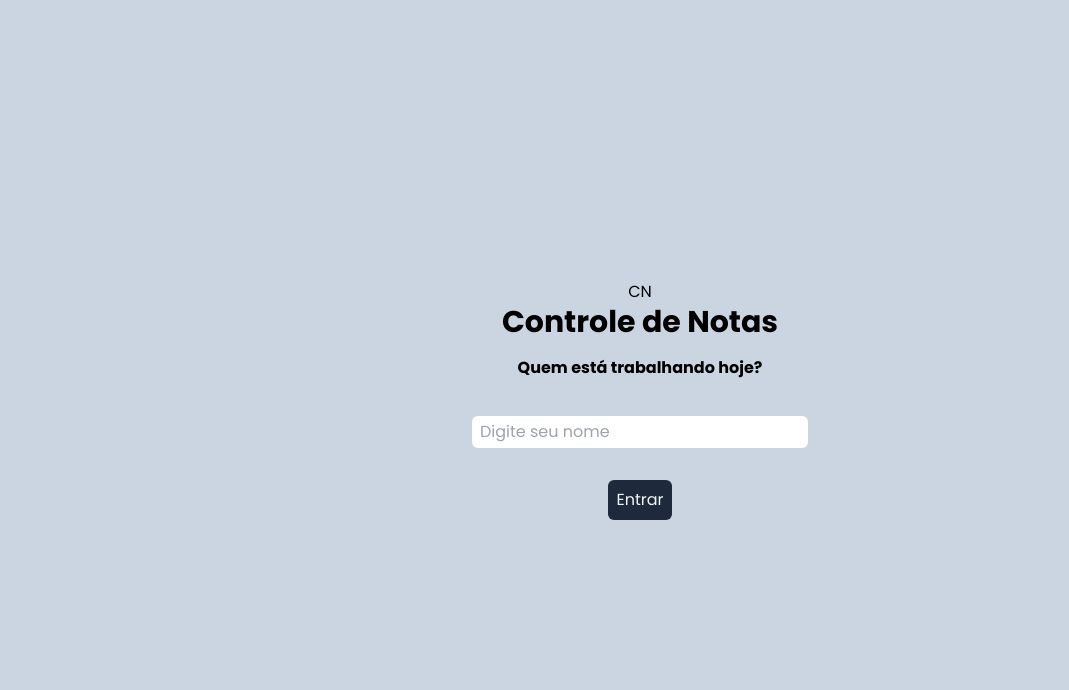
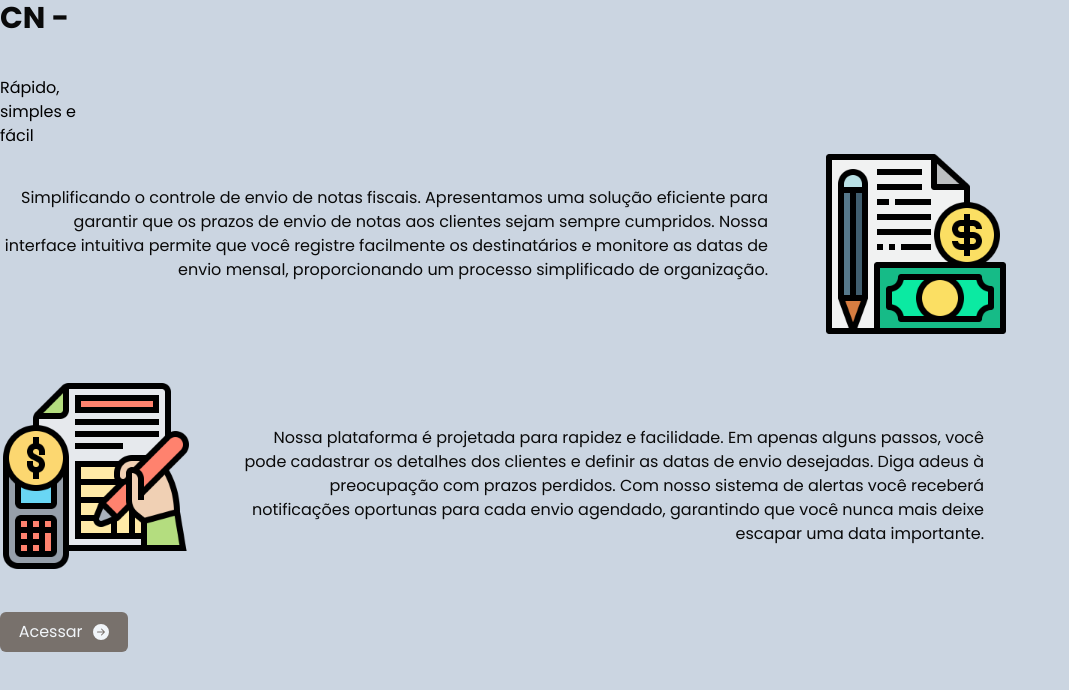
Before and after one commit to Aristeu-Miranda/controle-notas, a React (Create React App) app: page / in a window 1280 px wide. Shown: the top 690 px of the page, without its empty margins (0-1069 px from the left). Built offline with nearby package versions, Linux system fonts and the light colour scheme.

Commit message:
feat: layout project

```diff
--- a/src/Components/Header/Header.tsx
+++ b/src/Components/Header/Header.tsx
@@ -3,10 +3,17 @@ import Logo from '../../Assets/logotipo.png'
 import { UserContext } from "../../Contexts/User/UserContext";
 import HeaderLink from "../HeaderLink/HeaderLink"
 import Hours from "../Hours/Hours";
+import { FiLogOut } from 'react-icons/fi'
+import Botao from "../Botao";
+import { useNavigate } from "react-router-dom";
 
 
 function Header() {
     const { user } = useContext(UserContext);
+    const navigate = useNavigate()
+    const changePage = () => {
+        navigate('/')
+    }
 
     return (
         <>
@@ -22,16 +29,20 @@ function Header() {
                         className="h-14 w-14"
                     />
                 </li>
-                <li>
-                    <p className="pt-4 font-bold text-slate-100">Olá, {user}!</p>
+                <li className="flex">
+                    <p className="pt-4 font-bold text-slate-100 mr-10">Olá, {user}!</p>
+                    <Botao className="text-white"
+                        onClick={changePage}
+                    >
+                        <FiLogOut />
+                    </Botao>
                 </li>
             </ul>
             </header>
             <nav>
                 <ul className="flex justify-evenly text-neutral-950 text-xs font-bold min-[354px]:text-sm min-[396px]:text-base">
-                    <HeaderLink to={"home"} name={"Home"} />
                     <HeaderLink to={"new"} name={"Controle de Notas"} />
-                    <HeaderLink to={"contato"} name={"Contato"} />
+                    <HeaderLink to={"suporte"} name={"Suporte"} />
                 </ul>
             </nav>
         </>
--- a/src/Pages/Inicio/index.tsx
+++ b/src/Pages/Inicio/index.tsx
@@ -1,63 +1,57 @@
 import { useNavigate } from "react-router-dom";
-import Logo from '../../Assets/logotipo.png'
-import Botao from "../../Components/Botao/Botao";
-import { useContext } from "react";
-import { UserContext } from "../../Contexts/User/UserContext";
-import { useForm } from "react-hook-form"
-import { yupResolver } from "@hookform/resolvers/yup"
-import {object, string} from "yup"
-
-const schema = object({
-    username: string().required("Campo obrigatório").min(5, "Insira um nome válido").max(35, "Excesso de caracteres"),
-    userpass: string()})
+import { BsFillArrowRightCircleFill } from 'react-icons/bs'
+import ImgNota from '../../Images/nf-img.png';
+import ImgNotaDois from '../../Images/nf-img-dois.png'
+import Botao from '../../Components/Botao/Botao';
 
 function Inicio() {
-    const navigate = useNavigate();
-    const onSubmit = () => {
-        navigate('/cn/home');
-        reset();
-        console.log(schema)
+
+    const navigate = useNavigate()
+    const changePage = () => {
+        navigate('/login')
     }
-    const { setUser } = useContext(UserContext);
-    const changeName = (e: React.ChangeEvent<HTMLInputElement>) => {
-        setUser(e.target.value);
-    };
-
-    const {
-        register,
-        handleSubmit,
-        watch,
-        reset,
-        formState: { errors },
-    } = useForm({
-        resolver: yupResolver(schema)
-    })
 
     return (
-        <div className="flex items-center justify-center h-screen">
-            <div className="max-w-2xl text-center py-10">
-                <h1 className="mx-auto">CN</h1>
-                <h1 className="font-bold text-3xl">Controle de Notas</h1>
-                <p className="font-semibold mt-4">Quem está trabalhando hoje?</p>
-                <form onSubmit={handleSubmit(onSubmit)}>
-                    <div className="my-4 px-11">
-                        <input
-                        className="w-[336px] mt-5 py-1 rounded-md px-2"
-                        placeholder={"Digite seu nome"}
-                        {...register("username")}
-                        onChange={changeName}
-                        />
-                        <span className="block my-1 text-red-700">{errors?.username?.message}</span>
-                    </div>
-                    <Botao
-                        className={"bg-slate-800 p-2 mt-4 rounded-md text-slate-100 hover:font-bold hover:bg-slate-600"}
-                        type="submit"
-                    >
-                        Entrar
-                    </Botao>
-                </form>
+        <div>
+        <header>
+            <h1 className='text-xl sm:text-3xl pb-10 text-neutral-950 font-bold'>CN - </h1>
+            <p>Rápido, </p>
+            <p>simples e </p>
+            <p>fácil</p>
+        </header>
+        <div className='max-w-5xl'>
+            <div className='sm:flex mb-10 sm:text-right text-center items-center text-neutral-950'>
+                <p className='sm:w-3/4 sm:mr-10 text-xs sm:text-base mb-5 text-neutral-950'>
+                Simplificando o controle de envio de notas fiscais.
+                Apresentamos uma solução eficiente para garantir que os prazos de envio
+                 de notas aos clientes sejam sempre cumpridos. Nossa interface
+                 intuitiva permite que você registre facilmente os destinatários
+                 e monitore as datas de envio mensal, proporcionando um processo
+                 simplificado de organização.
+                </p>
+                <img className='w-28 h-28 items-center sm:w-48 sm:h-48 mx-auto' src={ImgNota} alt="Icone de papel refererindo-se a uma nota fiscal colorido" />
+            </div>
+            <hr className='sm:hidden px-5 bg-black' />
+            <div className='sm:flex sm:text-right text-center items-center text-neutral-950 mt-10'>
+                <img className='w-28 h-28 sm:w-48 sm:h-48 sm:mr-10 items-center mx-auto' src={ImgNotaDois} alt="Icone de papel refererindo-se a uma nota fiscal colorido" />
+                <p className='sm:w-3/4 sm:mr-10 text-xs sm:text-base text-neutral-950 mt-5'>
+                Nossa plataforma é projetada para rapidez e facilidade. Em apenas alguns passos,
+                você pode cadastrar os detalhes dos clientes e definir as datas de envio desejadas.
+                Diga adeus à preocupação com prazos perdidos. Com nosso sistema de alertas você
+                receberá notificações oportunas para cada envio agendado, garantindo
+                que você nunca mais deixe escapar uma data importante.
+            </p>
             </div>
         </div>
+        <Botao
+                className={'bg-stone-500 p-2 mt-10 mb-3 rounded-md text-slate-100 hover:font-bold hover:bg-stone-800 flex justify-evenly items-center w-32'}
+                type='button'
+                onClick={changePage}
+            >
+                Acessar
+                <BsFillArrowRightCircleFill />
+        </Botao>
+   </div>
     )
 }
 
--- a/src/index.css
+++ b/src/index.css
@@ -9,3 +9,7 @@ body {
   @apply text-black;
   @apply font-poppins;
 }
+
+img {
+  width: 100%
+}
--- a/src/routes.tsx
+++ b/src/routes.tsx
@@ -3,8 +3,8 @@ import Inicio from './Pages/Inicio';
 import PageBase from './Pages/PageBase';
 import NewNota from './Pages/NewNota';
 import Contato from './Pages/Contato';
-import Home from './Pages/Home';
 import UserProvider from './Contexts/User/UserContext';
+import Login from './Pages/Home';
 
 
 
@@ -14,10 +14,10 @@ function App() {
       <UserProvider>
           <Routes>
               <Route path='/' element={<Inicio />} />
+              <Route path='login' element={<Login />} />
               <Route path='cn' element={<PageBase />}>
-                <Route path='home' element={<Home />} />
                 <Route path='new' element={<NewNota />} />
-                <Route path='contato' element={<Contato />} />
+                <Route path='suporte' element={<Contato />} />
               </Route>
           </Routes>
         </UserProvider>
--- a/tailwind.config.js
+++ b/tailwind.config.js
@@ -5,6 +5,9 @@ module.exports = {
     extend: {
       fontFamily: {
         poppins: ['Poppins']
+      },
+      backgroundImage: {
+        'header-img': "url('/Images/capa-inicio.jpg')"
       }
     },
   },
```
Also changed, not shown: src/Pages/Home/index.tsx (+57 -43 lines), src/images.d.ts (line endings or trailing spaces), 1 other file (tests, documents, lock files or other folders).
